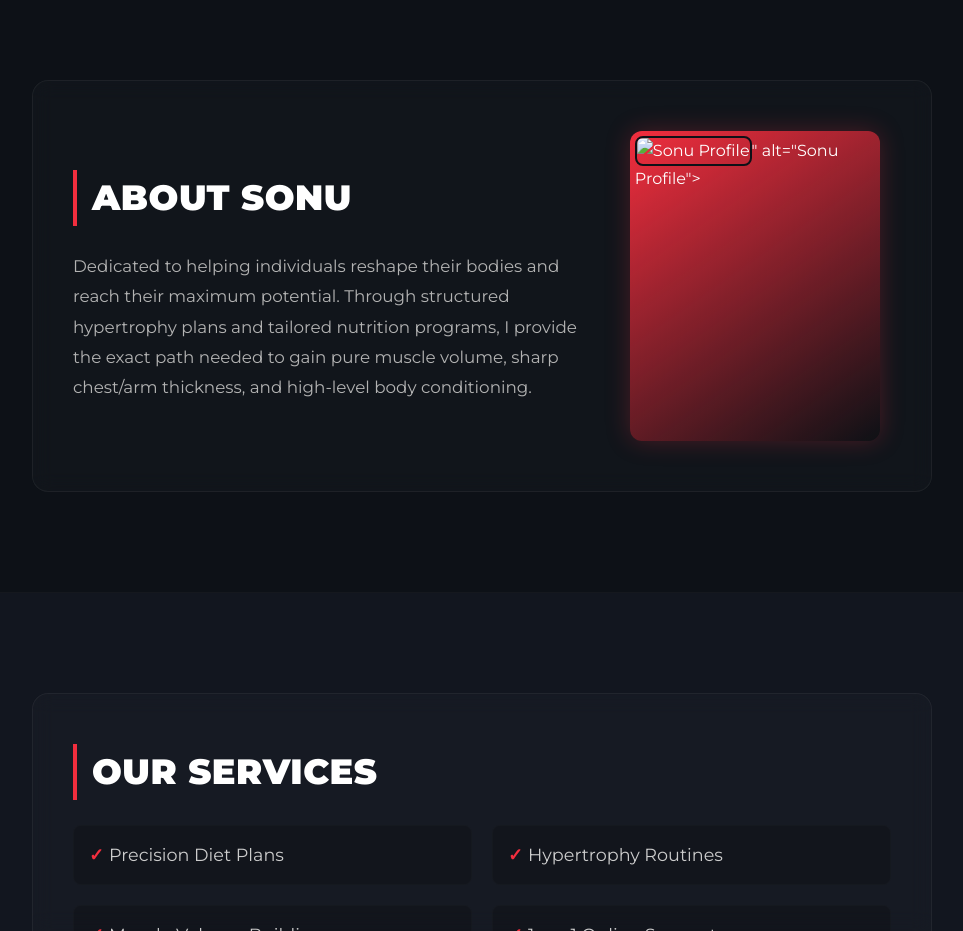
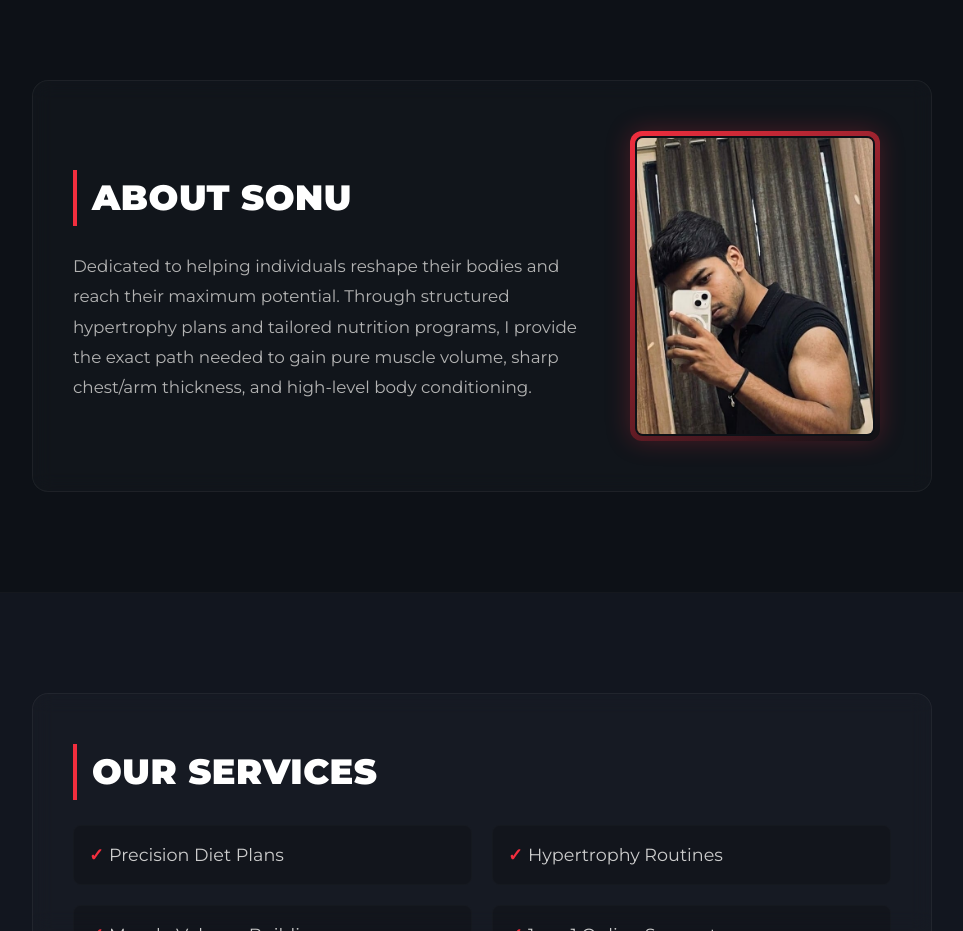
Before and after one commit to sonu-singh-invertian/get-fit-with-sonu, a plain HTML site: page index.html in a window 1280 px wide. Shown: the part 820-1751 px from the top of the page, without its empty margins (158-1121 px from the left). Drawn offline with Linux system fonts and the light colour scheme.

Commit message:
Fix HTML structure and clean up code

```diff
--- a/index.html
+++ b/index.html
@@ -311,7 +311,7 @@
         </div>
     </section>
 
-    <!-- SECTION 1: ABOUT (WITH PHOTO FRAME SPACE) -->
+    <!-- SECTION 1: ABOUT (WITH AUTOMATIC SONU.JPG LINK) -->
     <section id="about" class="section-block">
         <div class="section-container about-flex-container">
             <div class="about-text">
@@ -320,8 +320,8 @@
             </div>
             <div class="about-image-wrapper">
                 <div class="profile-frame">
-                    <!-- APNI PHOTO KA RENAME YAHA LAGANA (e.g., sonu-profile.jpg) -->
-                    <img src="<img src="sonu.jpg" alt="Sonu Profile">" alt="Sonu Profile">
+                    <!-- Yaha maine pehle se hi sonu.jpg likh diya hai, aapko kuch nahi badalna -->
+                    <img src="sonu.jpg" alt="Sonu Profile">
                 </div>
             </div>
         </div>
@@ -362,7 +362,6 @@
     <section id="contact" class="section-block">
         <div class="section-container">
             <h2>Get In Touch</h2>
-            <!-- Formspree handle setup karne ke liye apna Action URL daal dena baad me -->
             <form class="contact-form" action="https://formspree.io/f/your-form-id" method="POST">
                 <input type="text" name="name" placeholder="Your Name" required>
                 <input type="email" name="email" placeholder="Your Email" required>
```
